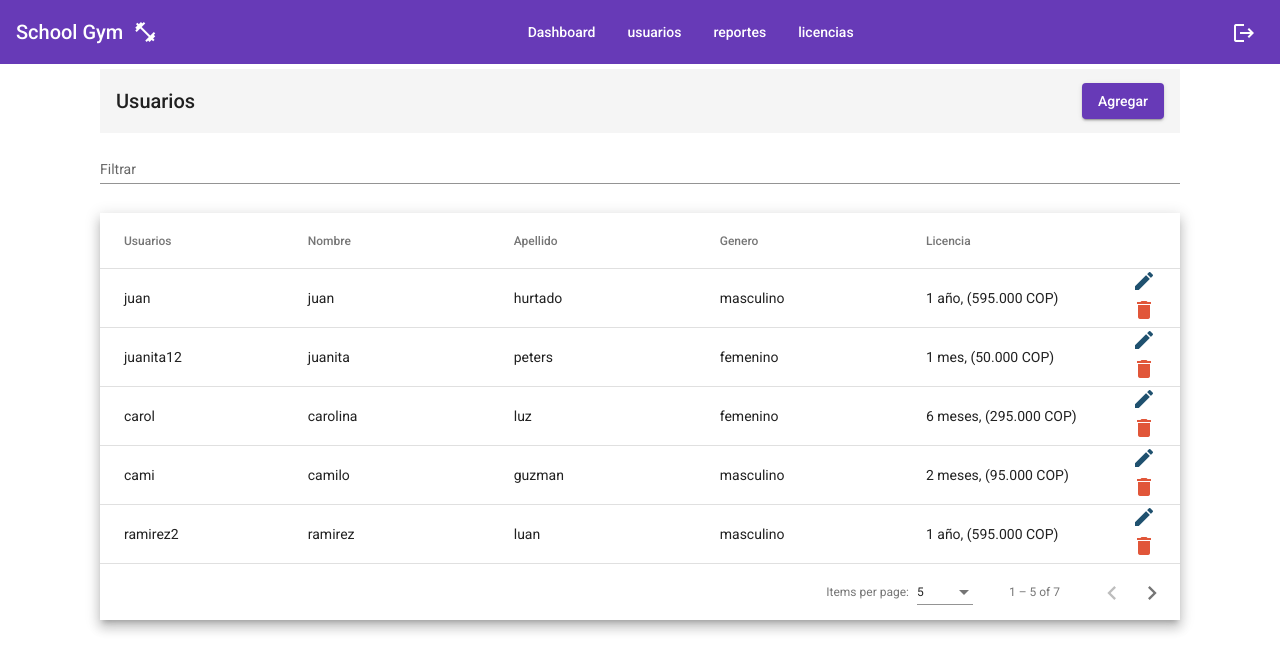
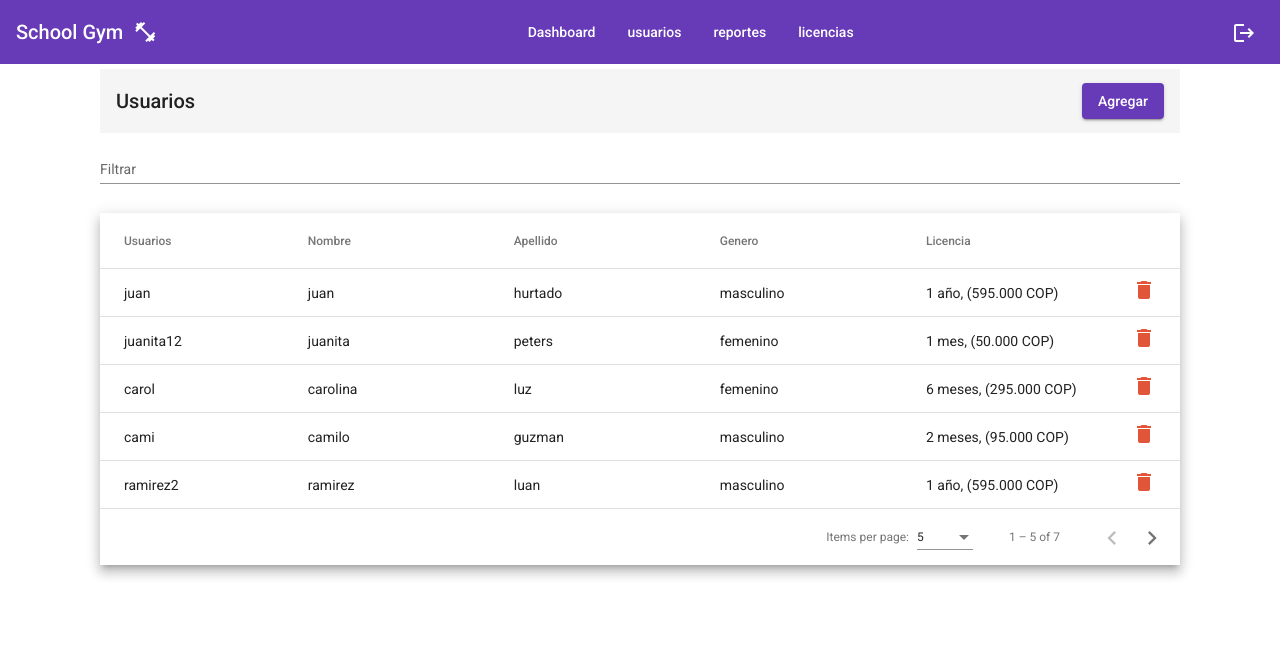
Before and after one commit to Theminox/Crud-Front-Angular-Material, an Angular app: page /dashboard in a window 1280 px wide. Both pictures are taken after a click on the button "usuarios". Shown: the top 672 px of the page. Built offline with nearby package versions, Linux system fonts and the light colour scheme.

Commit message:
Update usuarios.component.html

```diff
--- a/src/app/components/dashboard/usuarios/usuarios.component.html
+++ b/src/app/components/dashboard/usuarios/usuarios.component.html
@@ -46,9 +46,10 @@
             <th mat-header-cell *matHeaderCellDef> </th>
             <td mat-cell *matCellDef="let element, let i = index" style="text-align: right;">
 
-              <a class="pointer" style="color: #1f516f" matTooltip="Editar usuario">
+              <!-- <a class="pointer" style="color: #1f516f" matTooltip="Editar usuario">
                 <mat-icon>edit</mat-icon>
-              </a>
+              </a> -->
+
               <a class="pointer" (click)="eliminarUsuario(i)" style="color: #e15639" matTooltip="Eliminar usuario">
                 <mat-icon>delete</mat-icon>
               </a>
```
